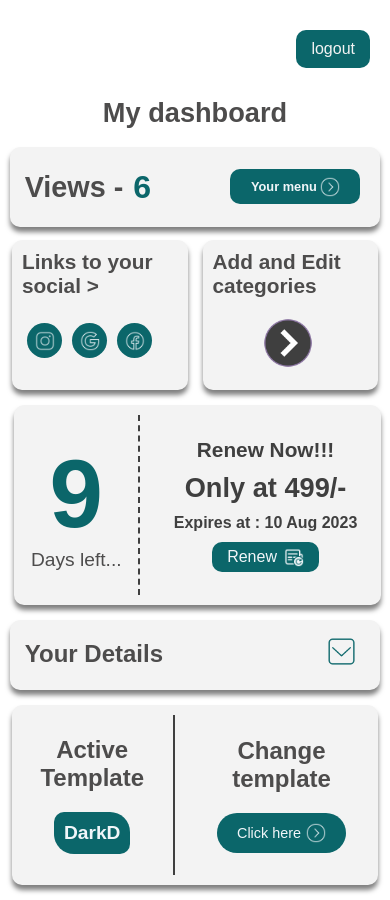
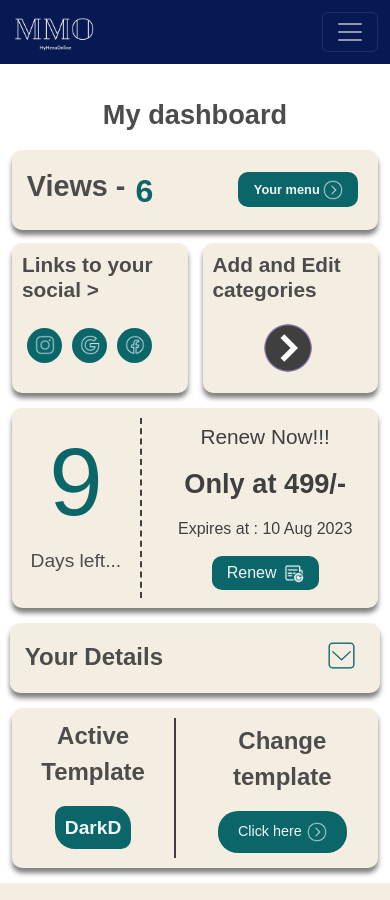
Before and after one commit to infinitus04/myMenuOnline, a Django app: page /client/psudoPanel/ in a window 390 px wide. Run offline with Django 4.2, Linux system fonts and the light colour scheme; a user stored in the database is signed in; data comes from the database, SQL or seed files in the repository; both versions use the stored data as it was after the commit.

Commit message:
navebar css seperated into navbar.css

```diff
--- a/static/css/dashboard.css
+++ b/static/css/dashboard.css
@@ -70,10 +69,10 @@ body{
 .cont-heading{
 
     display: inline-block;
-    padding: 13px;
-    border-top-left-radius: 6px;
-    border-bottom-right-radius: 6px;
+    padding: 5px;
     height: fit-content;
+    /* border: 2px solid red; */
+
 
 
 }
@@ -103,12 +103,14 @@ body{
 
 .content-left{
 
-    width:75% ;
+    width:81% ;
     display: flex;
     flex-wrap: wrap;
     gap : 13px;
     justify-content: center;
     align-items: center;
+    /* border: 2px solid #0B666A; */
+    padding-left: 5px;
 
 }
 
@@ -126,15 +128,18 @@ body{
 
     height: 100px;
     border-radius: 10px;
-    background-color: #f3f3f3;
+    /* background-color: #f3f3f3; */
+    background-color: #f4eee2;
+
     box-shadow: 0px 5px 5px rgba(0, 0, 0, 0.5);
     cursor: pointer;
     display: flex;
-    width: 69vw;
+    width: 100.3%;
     justify-content:space-between;
     align-items: center;
     padding: 0px 20px;
     position: relative;
+    margin-left: -5px;
 
 
 
@@ -231,13 +244,14 @@ body{
     width: 50%;
     height: 335px;
     border-radius: 10px;
-    background-color: #f3f3f3;
+    background-color: #f4eee2;
     box-shadow: 0px 5px 5px rgba(0, 0, 0, 0.5);
     position: relative;
     cursor: pointer;
     display: flex;
     color: #4d4c4c;
-    margin-left: 5px;
+    margin-left: -5px;
+
 
 
 }
@@ -343,7 +359,7 @@ body{
     width: 261px;
     height: 335px;
     border-radius: 10px;
-    background-color: #f3f3f3;
+    background-color: #f4eee2;
     /* backdrop-filter: blur(10px);  */
     /* background-color: rgba(63, 63, 63, 0.5);  */
     box-shadow: 0px 5px 5px rgba(0, 0, 0, 0.5);
@@ -525,7 +544,7 @@ body{
     width: 261px;
     height: 335px;
     border-radius: 10px;
-    background-color: #f3f3f3;
+    background-color: #f4eee2;
     box-shadow: 0px 5px 5px rgba(0, 0, 0, 0.5);
     position: relative;
     cursor: pointer;
@@ -564,10 +583,10 @@ body{
 
 .active-template-cont{
 
-    width: 97vw;
+    width: 96.5vw;
     height: 100px;
     border-radius: 10px;
-    background-color: #f3f3f3;
+    background-color: #f4eee2;
     box-shadow: 0px 5px 5px rgba(0, 0, 0, 0.5);
     position: relative;
     cursor: pointer;
@@ -662,21 +682,22 @@ body{
 
 }
 
-.profile-cont{
-
+.profile{
 
 
     border-radius: 10px;
-    background-color: #f3f3f3;
+    background-color: #f4eee2;
     box-shadow: 0px 5px 5px rgba(0, 0, 0, 0.5);
     height: 450px;
-    width: 90%;
+    width: 400px ;
     margin: 0px 15px;
     display: flex;
     flex-direction: column;
     align-items: center;
     justify-content: center;
     transition: height 0.5s ease-in-out;
+
+
 
 
 }
@@ -726,131 +748,55 @@ body{
 
 
 
-.profile-cont h1{
+.profile h1{
 
     color: #4d4c4c;
     margin: 5px 0px 10px 15px ;
+    /* border: 2px solid green; */
+    font-size: 1.5rem;
+    font-weight: bold;
+
 
 
 
 }
 
-.profile-cont .res-info{
+.profile .res-info{
 
     display: flex;
     justify-content: space-between;
-
     width: 95%;
     align-items: center;
     /* border: 2px solid red; */
-
-
-
-    margin-top: 30px;
-    margin-bottom: 7px;
+    margin-top: 12px;
+    /* margin-bottom: 3px; */
 
 
 }
 
-.profile-cont .res-info h4{
+.profile .res-info h4{
 
     color: #3f3f3f ;
+    font-size: 1rem;
 
 }
 
-.profile-cont .res-info p{
+.profile .res-info p{
 
     color: #0B666A;
-}
-
-/* .home-cont{
-
-    width: 67rem;
-    height: 60vh;
-    margin: 0px 100px;
-    border: 2px solid black;
-    display: flex;
-    padding:  50px 80px;
-    justify-content: space-between;
-    align-items: center;
-    z-index: ;
-    border: 5px dashed #fff; */
-
-
-
-/* .home-info{
-
-    display: flex;
-    flex-direction: column;
-    gap: 10px;
-    width: 60%;
+    font-size: 1rem;
 
 }
-
-.home-img{
-
-    width: 35%;
-    height: 100%;
-    border: 2px dashed #27374D;
-    border-radius: 20px;
-    z-index: 2;
-
-}
-
-.welcome{
-
-    /* margin:  80px; */
-    /* line-height: 1.1;
-    font-size: 3rem; */
-/* }
-
-.welcome span{
-
-    font-size: 4.5rem;
-}
-.slogans{
-
-    font-size: 1.8rem;
-    position: relative;
-}
-
-.slogans:before {
-
-    content: "";
-    position: absolute;
-    top: 0;
-    left: 0;
-    height: 100%;
-    width: 100%;
-    background-color: #F1F6F9;
-    border-left: 3px solid #212A3E;
-    animation: animate 5s steps(12) infinite;
-    z-index: 1;
-
-}
-
-@keyframes animate {
-
-    40%,
-    60% {
-
-        left: 100%;
-    }
-
-    100% {
-        left: 0%;
-
-    }
-
-}  */
-
-@media (max-width: 768px) {
 
 
 
 
 
-}
+
+
+
+
+
 
 @media (max-width: 480px) {
 
@@ -894,13 +840,13 @@ body{
 
 .cont-heading{
 
-    background-color: transparent;
+
     display:flex;
-    border-top-left-radius: 6px;
-    border-bottom-right-radius: 6px;
+
     height: fit-content;
     justify-content: center;
     width: 95%;
+    margin-top: 10px;
 
 
 }
@@ -948,12 +894,13 @@ body{
 
 #views{
 
-    width: 92.5vw;
+    width: 94vw;
     height: 80px;
-    /* margin-top: 10px; */
     padding: 0px  5px;
 
 }
+
+
 
 .view-left{
 
@@ -962,9 +909,12 @@ body{
     gap: 10px;
     margin-top: 0px;
     width: fit-content;
+    padding-top: 10px;
 
 
 }
+
+
 
 .view-right{
 
@@ -978,7 +928,7 @@ body{
     font-size: 0.8rem ;
     width: 120px;
     gap: 3px;
-    height: 25px;
+    height: 35px;
     padding: 5px 5px;
     margin-top: -13px ;
     margin-right: -10px;
@@ -989,7 +939,6 @@ body{
 
     width: 20px;
     height: 20px;
-    margin-top: 3px;
 
 }
 
@@ -1107,6 +1056,10 @@ body{
 
     /* border: 2px solid rgb(208, 221, 27); */
     justify-content: center;
+    /* border: 2px solid red; */
+    margin-left: -5px;
+
+
 }
 
 .add-social-cont{
@@ -1210,7 +1168,7 @@ body{
 
 
 
-.profile-cont{
+.profile{
 
 
     height: 70px;
@@ -1260,10 +1220,10 @@ body{
 
 .active-template-cont .left{
 
-    width: 50%;
+    width: 60%;
     flex-direction: column;
     padding: 0px 20px;
-    gap: 20px;
+    gap: 0px;
 
 
 
@@ -1286,7 +1246,7 @@ body{
 }
 .active-template-cont .right {
 
-    gap: 20px;
+    gap: 0px;
     width: 80%;
     flex-direction: column;
     margin: 0px 0px;
--- a/static/css/navbar.css
+++ b/static/css/navbar.css
@@ -0,0 +1,67 @@
+:root{
+    --text: #3f3f3f;
+    --background: #e4e4e4;
+    --primaryDark : #0B666A;
+    --navPrimaryDark : #071952;
+    --primary : #0B666A;
+    --alertRed : #C70039;
+    --secondary :#F5EDDC;
+}
+
+.navbar-brand  h2{
+    font-family: 'Bodoni Moda', serif;
+}
+.navbar{
+    background-color: rgba(255, 255, 255, 0) !important;
+}
+
+.offcanvas{
+
+    background-color: var(--navPrimaryDark) !important;
+
+}
+
+ .navList{
+    display: flex;
+    justify-content: left;
+    align-content: center;
+    align-items: center;
+    /* width: 50% ; */
+    color: whitesmoke;
+    font-weight: bolder;
+  }
+  .navItem{
+    margin: auto 1rem;
+    /* border: 1px solid #071952; */
+    padding: 0.2rem;
+  }
+
+.myMMOlogo{
+    height: 3rem;
+    mix-blend-mode: lighten;
+    position: relative;
+    z-index: 1;
+
+
+
+}
+
+@media  screen and (min-width : 700px) {
+
+    .navbar-toggler{
+        display: none !important;
+    }
+
+    .inviBlockforCategory{
+        display: none !important;
+    }
+  }
+
+
+  @media  screen and (max-width : 700px) {
+
+   .offcanvas{
+
+    width: 70% !important;
+   }
+  }
--- a/templates/client/navBar.html
+++ b/templates/client/navBar.html
@@ -3,22 +3,23 @@
   <link rel="stylesheet" href="{% static 'css/navbar.css'%}">
 <nav  style="  background-color: #071952 !important;" class="navbar navbar-dark bg-dark fixed-top">
   <div class="container-fluid">
-    <!-- <a class="navbar-brand" href="#"><h2>MMO</h2></a> -->
     <img class="myMMOlogo navbar-brand" src="{% static "img/whiteTextMMO-removebg-preview.png" %}" alt="">
 
-    <div class="navList">
+    <!-- <div class="navList">
       <h6 onclick="parent.location.href='/client/psudoPanel/'"  class="navItem animated">Home</h6>
       <h6 onclick="parent.location.href='/client/category'"  class="navItem animated">Category</h6>
       <h6 onclick="parent.location.href=''"  class="navItem animated">Menu</h6>
 
-      <!-- ofcanvas -->
+
       <button class="btn animated" type="button" data-bs-toggle="offcanvas" data-bs-target="#offcanvasRight" aria-controls="offcanvasRight" style="color: whitesmoke;">More</button>
 
       <div style="color: whitesmoke; background-color: #071952 !important;" class="offcanvas offcanvas-end" tabindex="-1" id="offcanvasRight" aria-labelledby="offcanvasRightLabel">
         <div class="offcanvas-header">
           <h5 class="offcanvas-title" id="offcanvasRightLabel">Options</h5>
           <button style="color: whitesmoke;" type="button" class="btn-close btn-close-white" data-bs-dismiss="offcanvas" aria-label="Close"></button>
-        </div>
+        </div>.navbar-brand  .h2{
+    font-family: 'Bodoni Moda', serif;
+}
         <div class="offcanvas-body">
           <ul class="navbar-nav justify-content-end flex-grow-1 pe-3">
             <li class="nav-item d-flex align-items-center ">
@@ -65,7 +66,7 @@
 
         </div>
       </div>
-    </div>
+    </div>  -->
     <!-- end of desktop -->
 
     <button class="navbar-toggler" type="button" data-bs-toggle="offcanvas" data-bs-target="#offcanvasDarkNavbar" aria-controls="offcanvasDarkNavbar" aria-label="Toggle navigation">
@@ -124,8 +125,3 @@
     </div>
   </div>
 </nav>
-<!-- <script>
-  logOut(){
-    alert("Do you want to logout ?")
-  }
-</script> -->
--- a/templates/client/psudoPanel.html
+++ b/templates/client/psudoPanel.html
@@ -6,8 +6,11 @@
     <meta charset="UTF-8">
     <meta name="viewport" content="width=device-width, initial-scale=1.0">
     <link rel="stylesheet" href="{% static 'css/dashboard.css' %}">
+    <!-- <link rel="stylesheet" href="{% static 'css/navbar.css' %}"> -->
     <link rel="stylesheet"
         href="https://fonts.googleapis.com/css2?family=Material+Symbols+Outlined:opsz,wght,FILL,GRAD@20..48,100..700,0..1,-50..200" />
+        <link href="https://cdn.jsdelivr.net/npm/bootstrap@5.3.1/dist/css/bootstrap.min.css" rel="stylesheet" integrity="sha384-4bw+/aepP/YC94hEpVNVgiZdgIC5+VKNBQNGCHeKRQN+PtmoHDEXuppvnDJzQIu9" crossorigin="anonymous">
+        <script src="https://cdn.jsdelivr.net/npm/bootstrap@5.3.1/dist/js/bootstrap.bundle.min.js" integrity="sha384-HwwvtgBNo3bZJJLYd8oVXjrBZt8cqVSpeBNS5n7C8IVInixGAoxmnlMuBnhbgrkm" crossorigin="anonymous"></script>
 
     <title>Psudo Panel</title>
 
@@ -17,7 +20,9 @@
 
 
 
-    <a id="logout" href="/client/logout">logout</a>
+
+    {% include 'client/navBar.html' %}
+
 
     <div class="containerH">
 
@@ -152,7 +157,7 @@
 
 
 
-                    <div class="profile-cont">
+                    <div class="profile">
 
                         <div class="profile-top">
                             <h1>Your Details</h1>
@@ -282,13 +287,13 @@
 
     <script  >
 
-const container = document.querySelector('.profile-cont');
+const container = document.querySelector('.profile');
 const changeHeightButton = document.getElementById('profile-expand-btn');
 let expanded = false;
 
 changeHeightButton.addEventListener('click', () => {
   expanded = !expanded;
-  container.style.height = expanded ? '450px' : '70px';
+  container.style.height = expanded ? '400px' : '70px';
 
 });
 
```
Also changed, not shown: other parts of static/css/dashboard.css (+45 -23 lines), static/css/styleAdmin.css (+3 -77 lines), db.sqlite3, media/images/biryani_Z0yBpaO.jpg.
